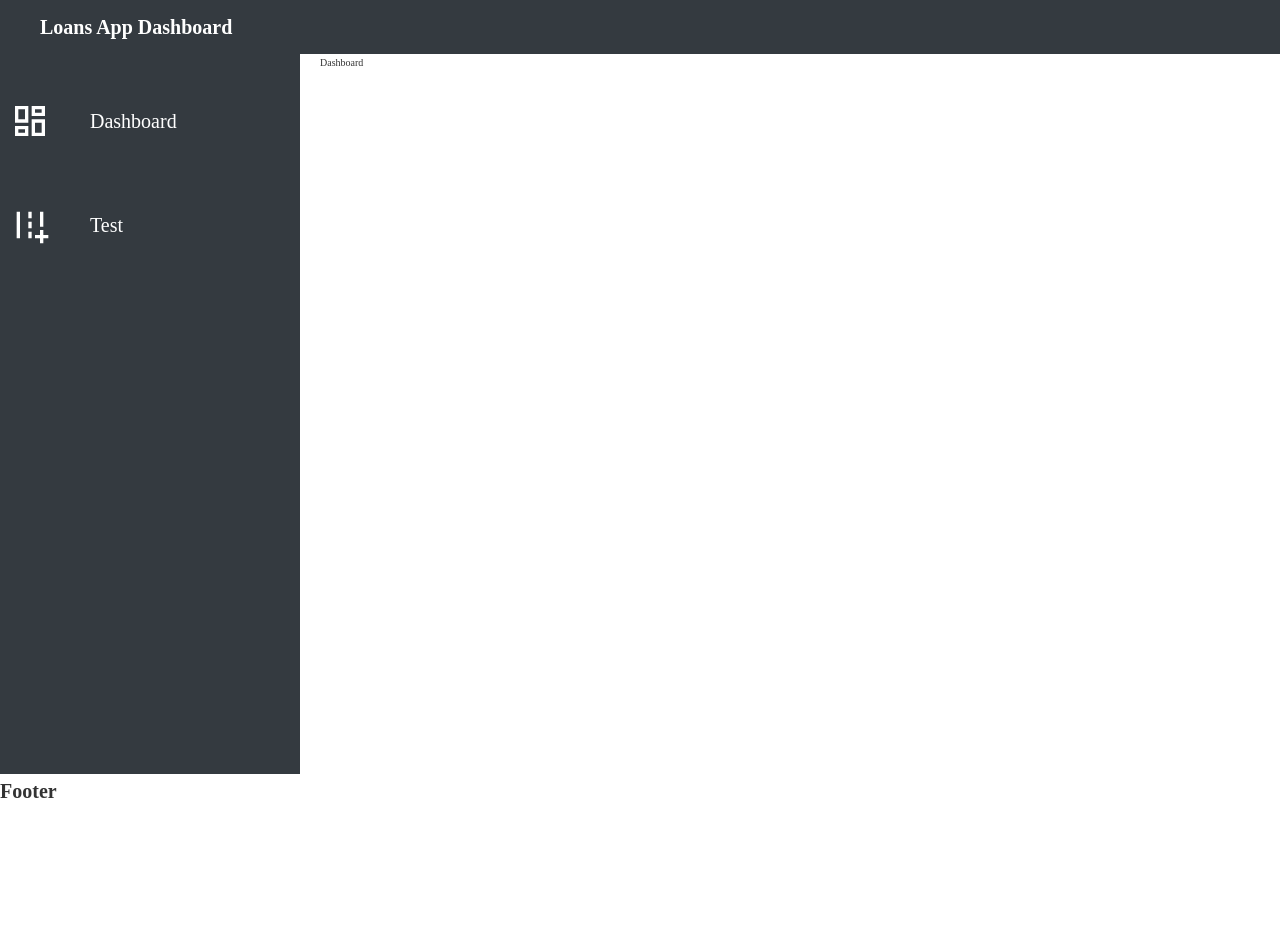
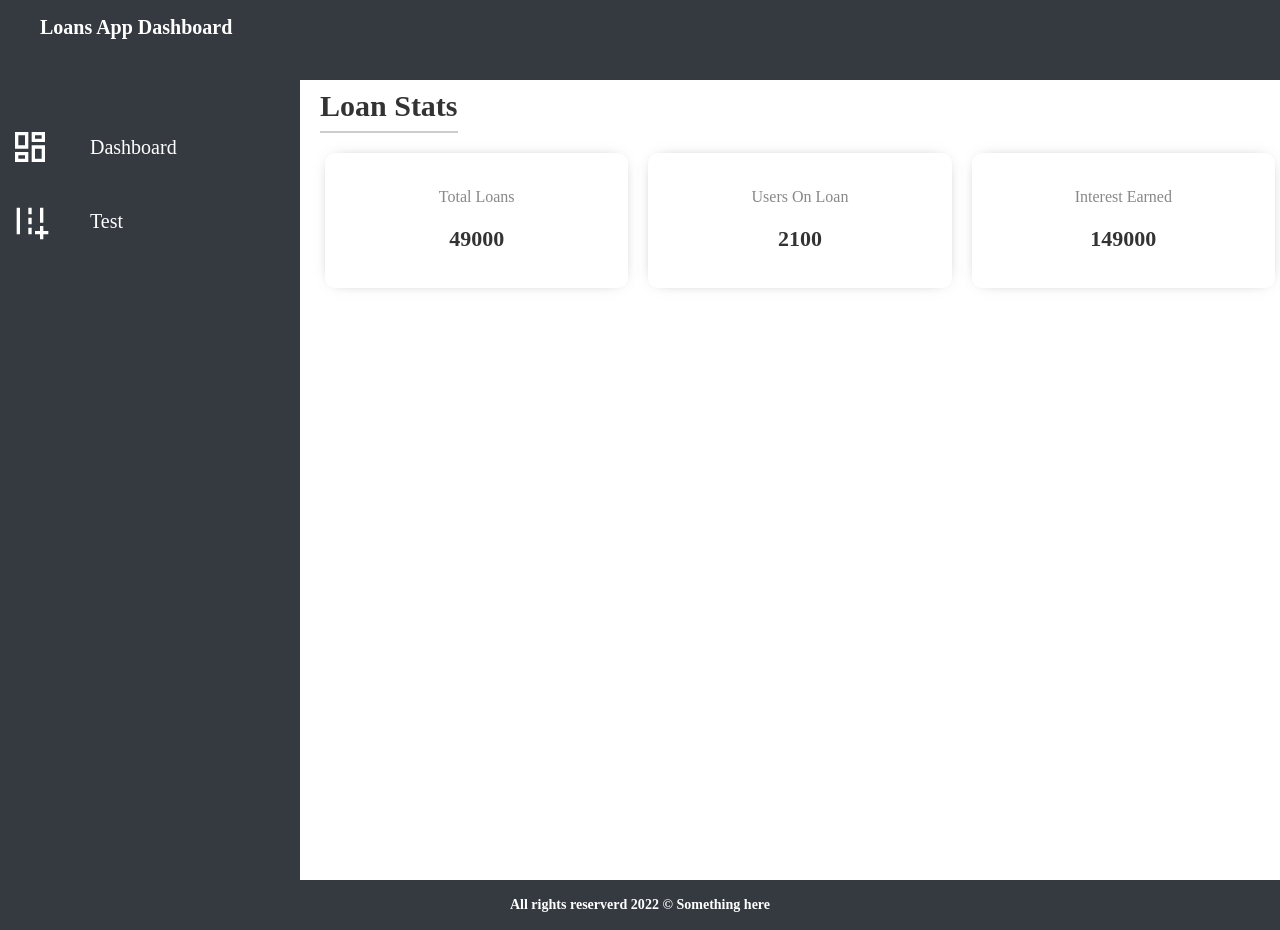
Before and after one commit to DOJ-gam/react-css-admin-dashboaed, a React (Create React App) app: page / in a window 1280 px wide. Before the commit the page ends 808 px from the top, so only its background shows below. Built offline with nearby package versions, Linux system fonts and the light colour scheme.

Commit message:
add load stats card

```diff
--- /dev/null
+++ b/src/components/card/Card.jsx
@@ -0,0 +1,13 @@
+import React from "react";
+import * as styles from "./styles.module.css";
+
+const Card = ({ heading, amount, icon }) => {
+  return (
+    <div className={styles.container}>
+      <div className={styles.heading}>{heading}</div>
+      <div className={styles.amount}>{amount}</div>
+    </div>
+  );
+};
+
+export default Card;
--- /dev/null
+++ b/src/components/card/styles.module.css
@@ -0,0 +1,21 @@
+.container {
+  -webkit-box-shadow: 0px 0px 15px -10px rgba(0, 0, 0, 0.75);
+  box-shadow: 0px 0px 15px -10px rgba(0, 0, 0, 0.75);
+  padding: 3rem;
+  border-radius: 1rem;
+  display: flex;
+  align-items: center;
+  flex-direction: column;
+  gap: 1rem;
+  cursor: pointer;
+}
+
+.heading {
+  font-size: 1.6rem;
+  color: #888;
+}
+
+.amount {
+  font-size: 2.2rem;
+  font-weight: bold;
+}
--- a/src/components/footer/Footer.jsx
+++ b/src/components/footer/Footer.jsx
@@ -1,7 +1,13 @@
 import React from "react";
-
+import * as styles from "./styles.module.css";
 const Footer = () => {
-  return <h1>Footer</h1>;
+  return (
+    <div className={`${styles.container} bg-dark`}>
+      <h3 className="footer">
+        All rights reserverd 2022 &copy; Something here
+      </h3>
+    </div>
+  );
 };
 
 export default Footer;
--- a/src/components/footer/styles.module.css
+++ b/src/components/footer/styles.module.css
@@ -0,0 +1,7 @@
+.container {
+  min-height: 5rem;
+  display: flex;
+  align-items: center;
+  justify-content: center;
+  font-size: 1.2rem;
+}
--- a/src/components/header/style.module.css
+++ b/src/components/header/style.module.css
@@ -1,3 +1,4 @@
 .container {
   padding: 1rem 4rem;
+  min-height: 8rem;
 }
--- a/src/components/sidebar/styles.module.css
+++ b/src/components/sidebar/styles.module.css
@@ -1,12 +1,12 @@
 .container {
-  min-height: 90vh;
+  min-height: 100vh;
   padding: 4rem 1rem;
 }
 
 .navItems {
   display: flex;
   flex-direction: column;
-  gap: 5rem;
+  gap: 2rem;
   transition: all 0.5s linear;
 }
 
@@ -18,10 +18,12 @@
 .navItem a {
   font-size: 2rem;
   padding: 1rem;
+  flex: 1;
 }
 
 .navItem a:hover {
   background-color: white;
   border: 1px solid white;
+  border-radius: 10px;
   color: #333;
 }
--- a/src/global.css
+++ b/src/global.css
@@ -53,3 +53,11 @@ a {
 .text-white {
   color: white;
 }
+
+.heading {
+  text-align: center;
+  font-weight: bold;
+  font-size: 3rem;
+  border-bottom: 2px solid #ccc;
+  width: max-content;
+}
--- a/src/pages/dashboard/Dashboard.jsx
+++ b/src/pages/dashboard/Dashboard.jsx
@@ -1,10 +1,25 @@
 import React from "react";
+import Card from "../../components/card/Card";
 import DefaultLayout from "../../layouts/DefaultLayout";
+import * as styles from "./styles.module.css";
 
 const Dashboard = () => {
   return (
     <div>
-      <DefaultLayout>Dashboard</DefaultLayout>
+      <DefaultLayout>
+        <h1 className="heading">Loan Stats</h1>
+        <div className={styles.cardContainer}>
+          <div className={styles.cardItem}>
+            <Card heading="Total Loans" amount={49000} />
+          </div>
+          <div className={styles.cardItem}>
+            <Card heading="Users On Loan" amount={2100} />
+          </div>
+          <div className={styles.cardItem}>
+            <Card heading="Interest Earned" amount={149000} />
+          </div>
+        </div>
+      </DefaultLayout>
     </div>
   );
 };
--- /dev/null
+++ b/src/pages/dashboard/styles.module.css
@@ -0,0 +1,12 @@
+.cardContainer {
+  display: flex;
+  align-items: center;
+  flex-wrap: wrap;
+  margin: 2rem 0.5rem;
+  gap: 2rem;
+}
+
+.cardItem {
+  flex: 1;
+  align-self: stretch;
+}
--- a/src/pages/test/Test.jsx
+++ b/src/pages/test/Test.jsx
@@ -4,7 +4,9 @@ import DefaultLayout from "../../layouts/DefaultLayout";
 const Test = () => {
   return (
     <div>
-      <DefaultLayout>test</DefaultLayout>
+      <DefaultLayout>
+        <h1>Test</h1>
+      </DefaultLayout>
     </div>
   );
 };
```
